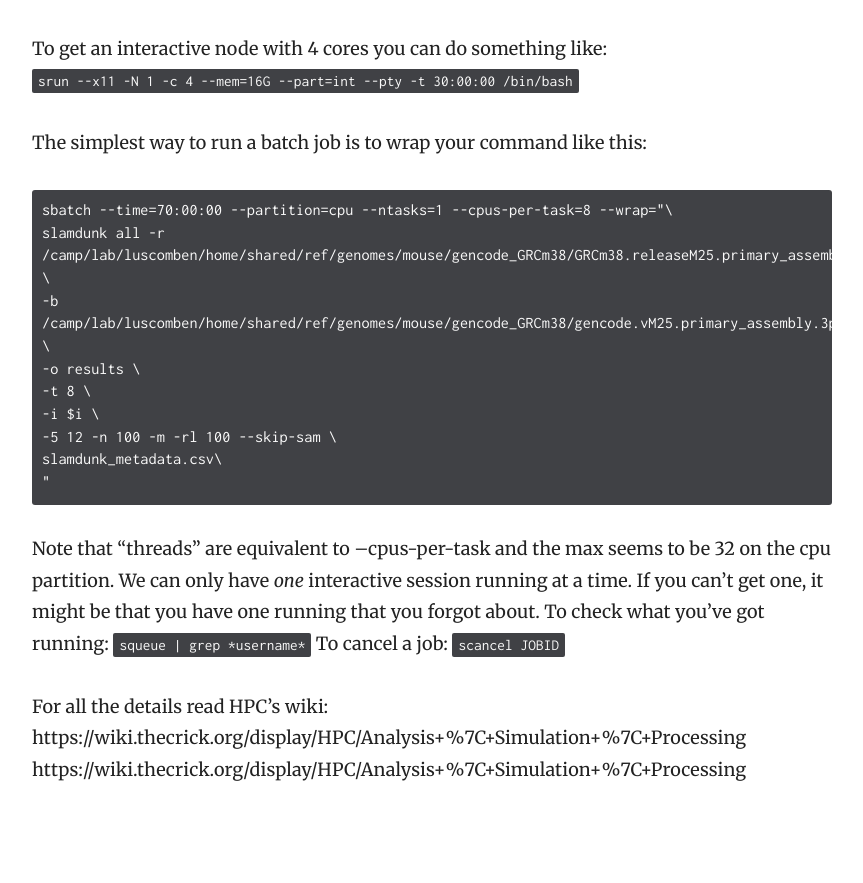
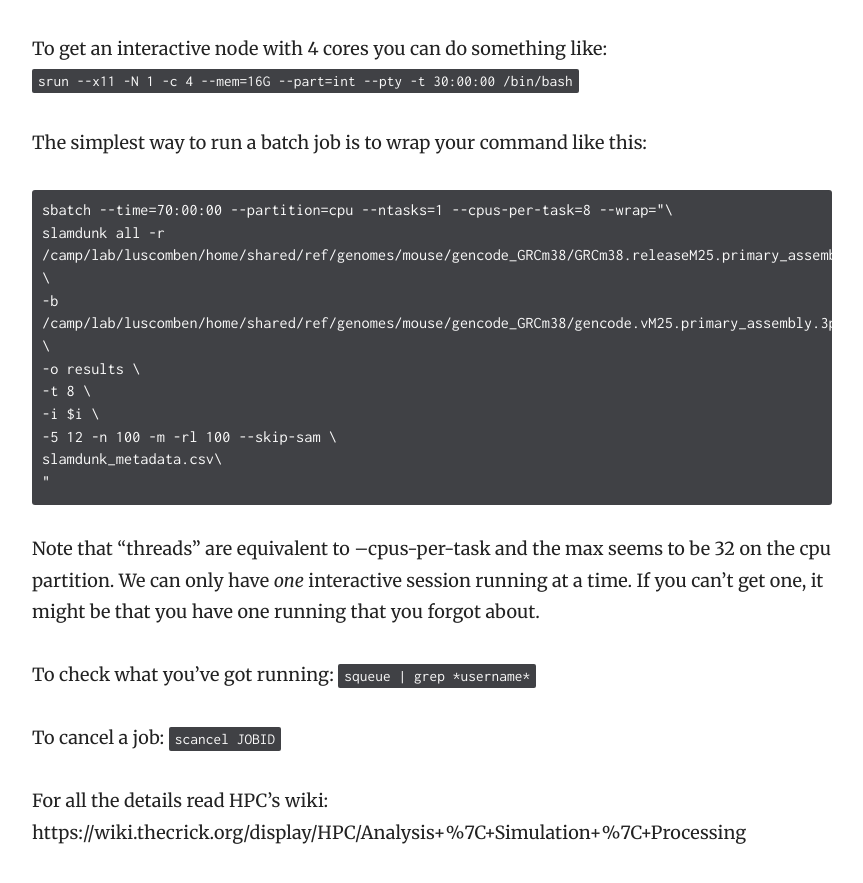
Before and after one commit to luslab/luslab.github.io, a Jekyll site: the page built from _docs/CAMP/intro.md, in a window 1280 px wide and 900 px high, scrolled down 3232 px. Shown: the top 883 px of the window, without its empty margins (358-1221 px from the left). Built offline with Jekyll 4.4.1, drawn with Linux system fonts in a browser that asks for light colours; before the commit the page ends 4069 px from its top, so only the background shows below that; part of the change alters nothing that is shown.

Commit message:
Update intro.md

```diff
--- a/_docs/CAMP/intro.md
+++ b/_docs/CAMP/intro.md
@@ -97,10 +97,11 @@ slamdunk_metadata.csv\
 
 Note that "threads" are equivalent to --cpus-per-task and the max seems to be 32 on the cpu partition.
 We can only have *one* interactive session running at a time. If you can't get one, it might be that you have one running that you forgot about.
+
 To check what you've got running:
 `squeue | grep *username*`
+
 To cancel a job:
 `scancel JOBID`
 
 For all the details read HPC's wiki: https://wiki.thecrick.org/display/HPC/Analysis+%7C+Simulation+%7C+Processing
-https://wiki.thecrick.org/display/HPC/Analysis+%7C+Simulation+%7C+Processing
```
